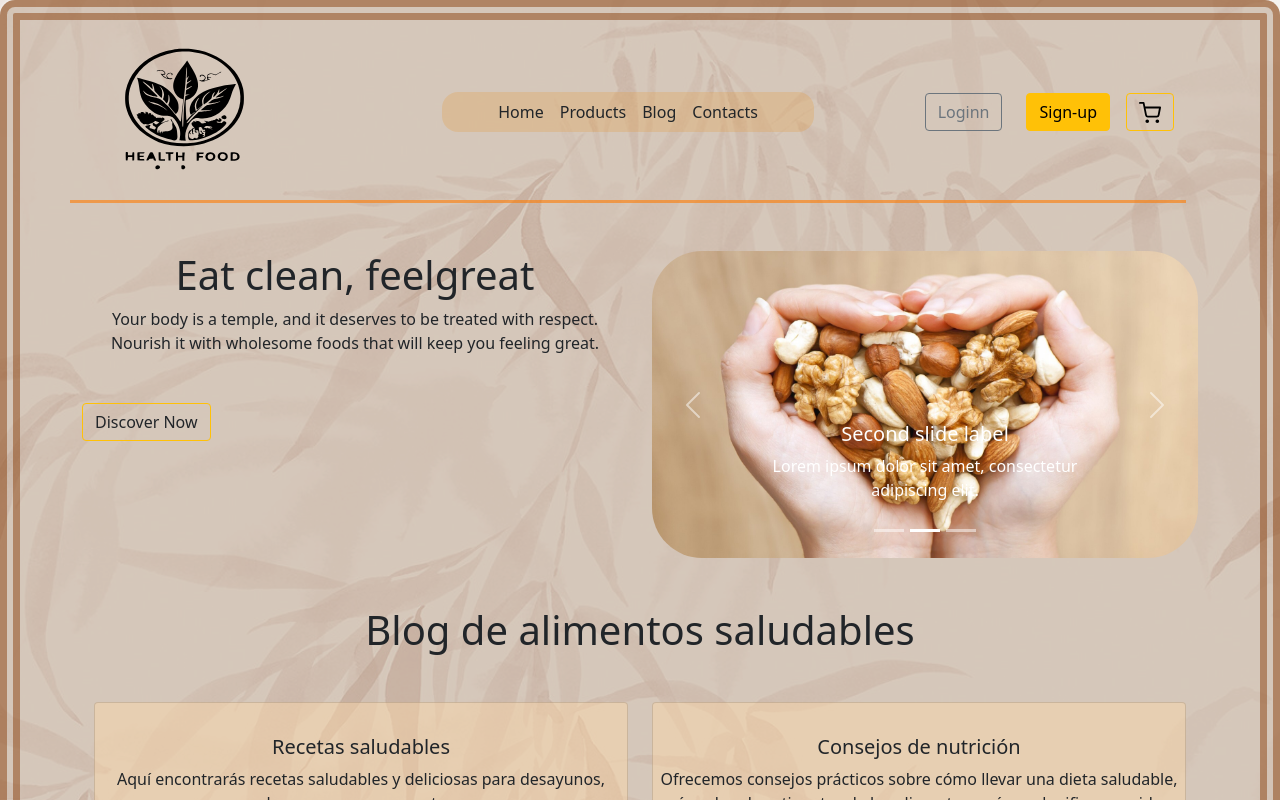
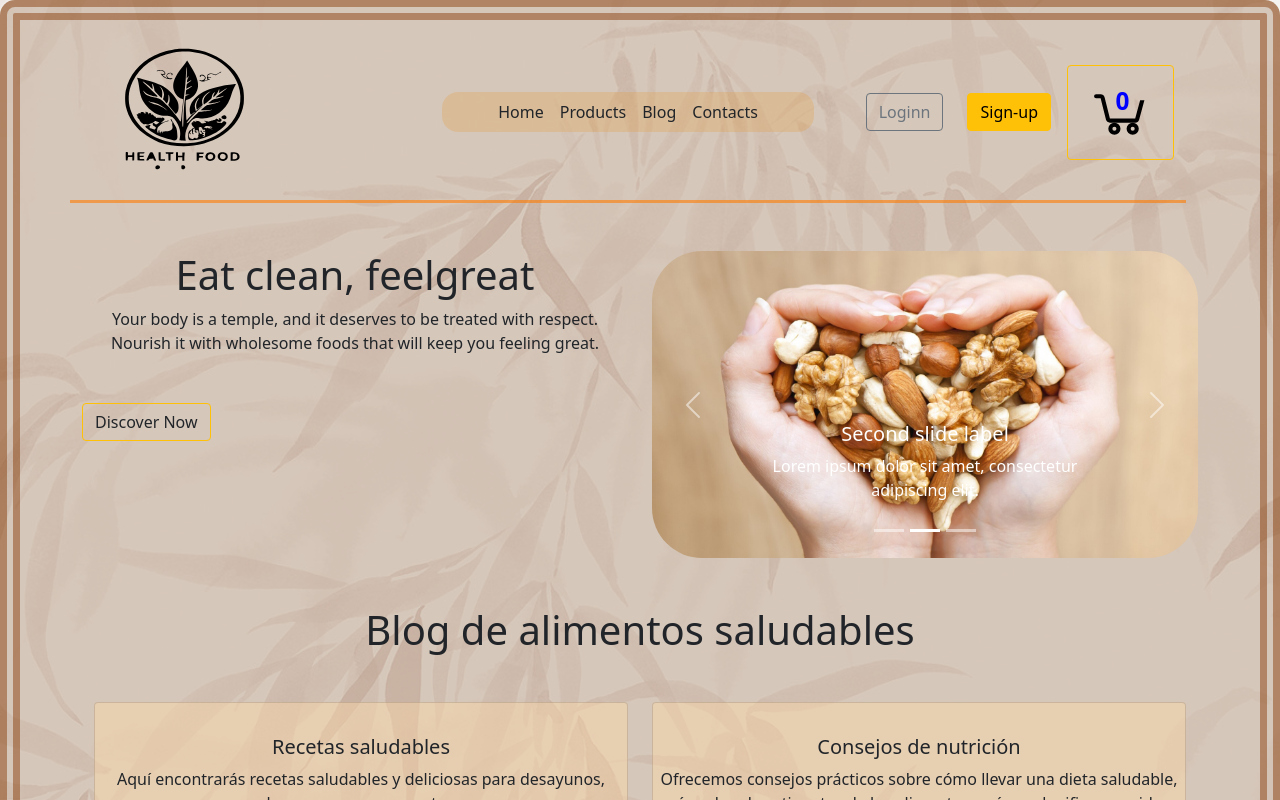
Before and after one commit to Guillermodiazvg5/Client-Frontend-React3, a React (Create React App) app: page /blog in a window 1280 px wide. Shown: the top 800 px of the page. Built offline with nearby package versions, Linux system fonts and the light colour scheme; no server answers.

Commit message:
commit1.20012024

```diff
--- a/src/App.js
+++ b/src/App.js
@@ -10,10 +10,12 @@ import About from "./components/About";
 import Products from "./components/Products";
 import Contacts from "./components/Contacts";
 import Blog from "./components/Blog"
+import Icons_Carrito from "./assets/Icons_Carrito";
 
 
 import "./App.css";
 import ShoppingCart from "./components/ShoppingCart";
+import ShoppingCartW from "./components/ShoppingCartW";
 
 
 
@@ -22,12 +24,28 @@ function App() {
   const [total, setTotal] = useState(0);
   const [countProducts, setCountProducts] = useState([0]);
 
+
+
+
+
   return (
+
+
+
+
     <BrowserRouter>
+
+
+
+
       <div className="App">
         <div className="background-image"></div>
         <div className="container marco-main">
-          <Header />
+          <Header
+          allProducts={allProducts}
+          countProducts={countProducts}
+          />
+
           <Routes>
             <Route path="/" element={
               <div className="container">
@@ -72,6 +90,13 @@ function App() {
             <Route path="/products" element={ <div className="container justify-content-center "> <Products /> </div>  } />
             <Route path="/contacts" element={ <div className="container justify-content-center "> <Contacts /> </div> } />
             <Route path="/blog" element={  <div className="container justify-content-center "> <Blog />  </div> } />
+            <Route path="/ShoppingCartW" element={  <div className="container justify-content-center ">  <ShoppingCartW
+                        allProducts={allProducts}
+                        setAllProducts={setAllProducts}
+                        total={total}
+                        setTotal={setTotal}
+                        countProducts={countProducts}
+                        setCountProducts={setAllProducts} />  </div> }/>
           </Routes>
 
           <ProductosAPagar allProducts={allProducts}  ></ProductosAPagar>
--- /dev/null
+++ b/src/assets/Icons_Carrito.js
@@ -0,0 +1,34 @@
+import React from 'react';
+
+export default function Icons_Carrito({countProducts , total , allProducts}) {
+  const styles = {
+    svg: {
+      width: 65,
+      height: 65,
+      fill: 'black'
+    },
+    circle: {
+      fill: 'none',
+      stroke: 'black',
+      strokeWidth: 2,
+      strokeMiterlimit: 10,
+    },
+    text: {
+      fontSize: 12,
+      fontWeight: 'bold',
+      textAnchor: 'middle',
+      fill: 'blue',
+      transform: 'rotate(0deg)',
+
+    },
+  };
+
+  return (
+    <svg version="1.1" id="Layer_1" xmlns="http://www.w3.org/2000/svg" viewBox="0 0 32 32" style={styles.svg}>
+      <circle style={styles.circle} cx="22" cy="24" r="2" />
+      <circle style={styles.circle} cx="13" cy="24" r="2" />
+      <path d="M25.658,10l-2.422,9H10.781L8.159,8.515C7.937,7.625,7.137,7,6.219,7H4C3.448,7,3,7.448,3,8c0,0.552,0.448,1,1,1h2.219 l2.621,10.485C9.063,20.375,9.863,21,10.781,21h12.455c0.902,0,1.692-0.604,1.93-1.474L27.764,10H25.658z" />
+      <text style={styles.text} x="17" y="15"  >{total}</text>
+    </svg>
+  );
+}
--- a/src/components/Header.js
+++ b/src/components/Header.js
@@ -1,4 +1,8 @@
 import React from 'react';
+
+import { useState } from 'react';
+
+
 
 import { Link } from 'react-router-dom';
 
@@ -9,13 +13,16 @@ import Logo_HealtFood from '../assets/Logo_HealtFood';
 import './Header.css'
 import SloganImage from './SloganImage';
 import { FiShoppingCart } from "react-icons/fi";
+import Icons_Carrito from '../assets/Icons_Carrito';
 
 
-export default function Header() {
+export default function Header({total , allProducts , countProducts , language , setLanguage }) {
 
 
 
 
+
+  const totaldeproductos = allProducts.reduce((total, producto) => total + producto.cantidad_carrito, 0);
 
 
 
@@ -88,16 +95,27 @@ export default function Header() {
           </ul>
         </div>
 
+
+
         <div class=" col-4 text-end ">
+
+
+
+
           <button type="button" class="btn btn-outline-secondary m-2">
             Loginn
           </button>
           <button type="button" class="btn btn-warning m-3">
             Sign-up
           </button>
+
           <button type="button" class="btn btn-outline-warning">
-          <FiShoppingCart size={22} color="black" />
+          <Link to="/ShoppingCartW" className="nav-link px-2 text-dark btn-outline-warning rounded">
+          <Icons_Carrito  total = {totaldeproductos} />
+          </Link>
           </button>
+
+
         </div>
       </div>
 
--- /dev/null
+++ b/src/components/ShoppingCartW.css
@@ -0,0 +1,8 @@
+.section-pago{
+
+    background-color: rgba(216, 211, 204, 0.473);
+}
+
+.custom-hr {
+    border-top: 4px solid black;
+  }
--- /dev/null
+++ b/src/components/ShoppingCartW.js
@@ -0,0 +1,84 @@
+import React from "react";
+import axios from "axios";
+
+import Button from "react-bootstrap/Button";
+
+
+import Card from 'react-bootstrap/Card';
+import Col from 'react-bootstrap/Col';
+import Row from 'react-bootstrap/Row';
+
+import "./ShoppingCartW.css";
+
+
+
+export default function ShoppingCartW({
+  allProducts,
+  setAllProducts,
+  countProducts,
+  setCountProducts,
+  total,
+  setTotal,
+}) {
+  const onDeleteProduct = (producto) => {
+    const results = allProducts.filter((item) => item.id !== producto.id);
+
+    setTotal(total - producto.precio_pesos * producto.cantidad_carrito);
+
+    setCountProducts(countProducts - producto.cantidad_carrito);
+
+    setAllProducts(results);
+  };
+
+  const onclearAllCart = () => {
+    setAllProducts([]);
+    setTotal(0);
+  };
+
+  const PagarProductos = async (productos) => {
+
+    if (allProducts.length > 0) {
+      const response = await axios.post(
+        "https://render-nodejs-react-healthfoods.onrender.com/create-order",
+        productos
+      );
+
+      window.location.href = response.data;
+    } else {
+      alert("Carrito Vacío, agrega productos para pagar");
+    }
+  };
+
+  return (
+    <div className="section-pago  container  mt-5 mb-5">
+        <h2>Carrito</h2>
+      {allProducts.map((producto) => (
+        <div key={producto.id} className=" container justify-content-center  ">
+          <Card className="m-3" style={{ width: '80%' }}>
+            <Row >
+              <Col md={4 } >
+                <Card.Img variant="top" src={producto.ruta_img} />
+              </Col>
+              <Col md={6} >
+                <Card.Body>
+                  <Card.Title>{producto.producto}</Card.Title>
+                  <Card.Text>{producto.descripcion}</Card.Text>
+                  <Button variant="primary">Go somewhere</Button>
+                  <Button variant="secondary">Go somewhere else</Button>
+                </Card.Body>
+              </Col>
+              <Col md={2} >
+                <Card.Body>
+                  <Card.Text>{producto.precio_pesos}</Card.Text>
+                </Card.Body>
+              </Col>
+            </Row>
+          </Card>
+        </div>
+      ))}
+
+      <hr className="custom-hr" />
+      <h2>Subtotal</h2>
+    </div>
+  );
+}
```
Also changed, not shown: .babelrc (added), src/components/ShoppingCart.css (line endings or trailing spaces).
